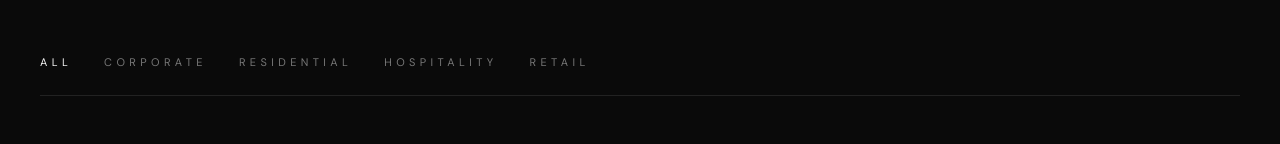
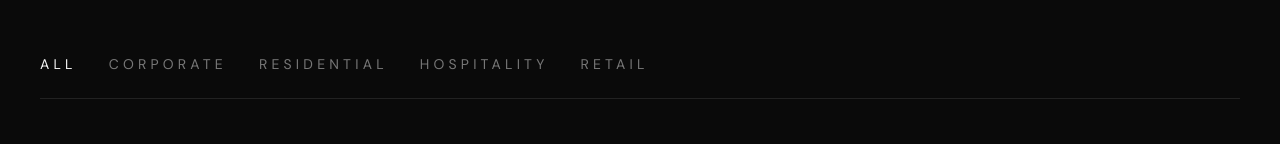
Before and after one commit to Thecityismine/raassociates, a Next.js app: page /projects in a window 1280 px wide. Shown: the part 262-406 px from the top of the page. Built offline with nearby package versions, Linux system fonts and the light colour scheme.

Commit message:
increase filter tab text size

```diff
--- a/app/projects/page.tsx
+++ b/app/projects/page.tsx
@@ -36,7 +36,7 @@ export default function ProjectsPage() {
                 <button
                   key={cat}
                   onClick={() => setActive(cat)}
-                  className={`text-[11px] tracking-[0.4em] uppercase transition-colors duration-200 shrink-0 ${
+                  className={`text-sm tracking-[0.3em] uppercase transition-colors duration-200 shrink-0 ${
                     active === cat ? 'text-[#F5F5F5]' : 'text-[#777] hover:text-[#F5F5F5]'
                   }`}
                 >
```
